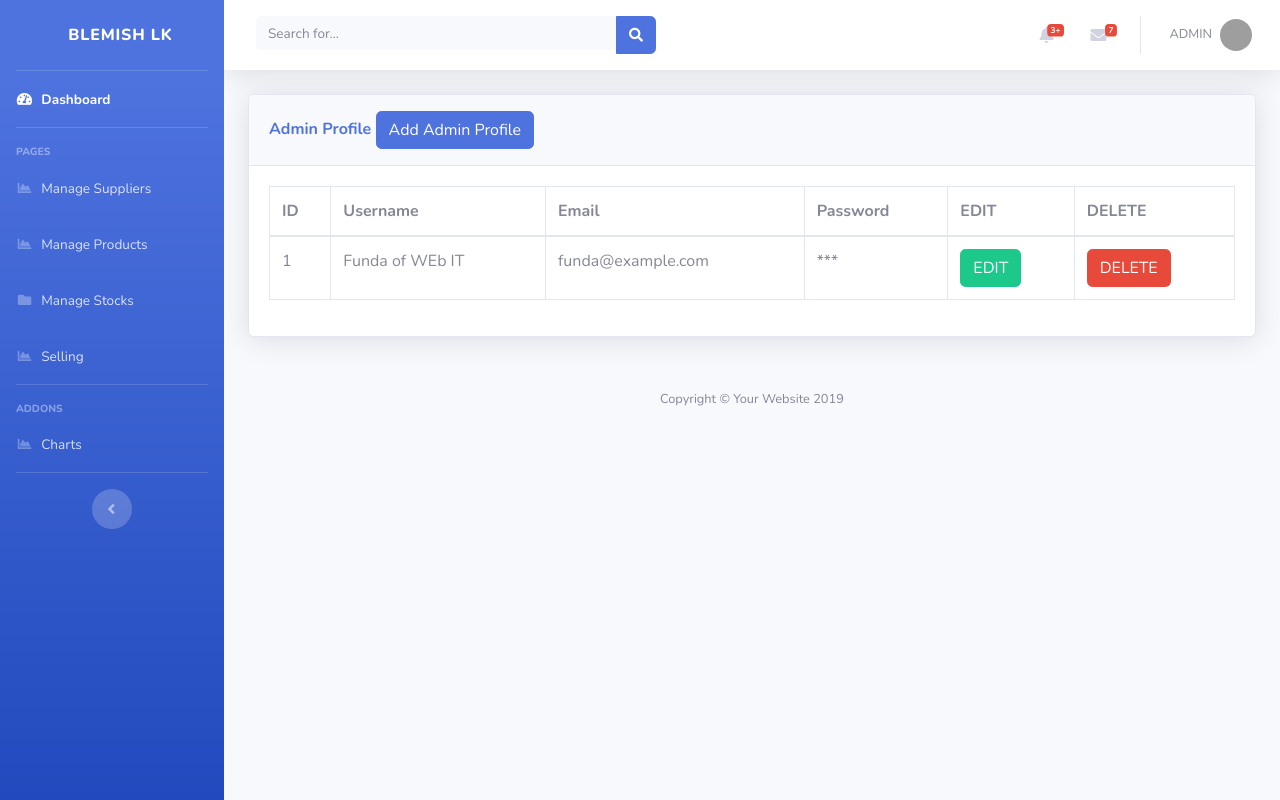
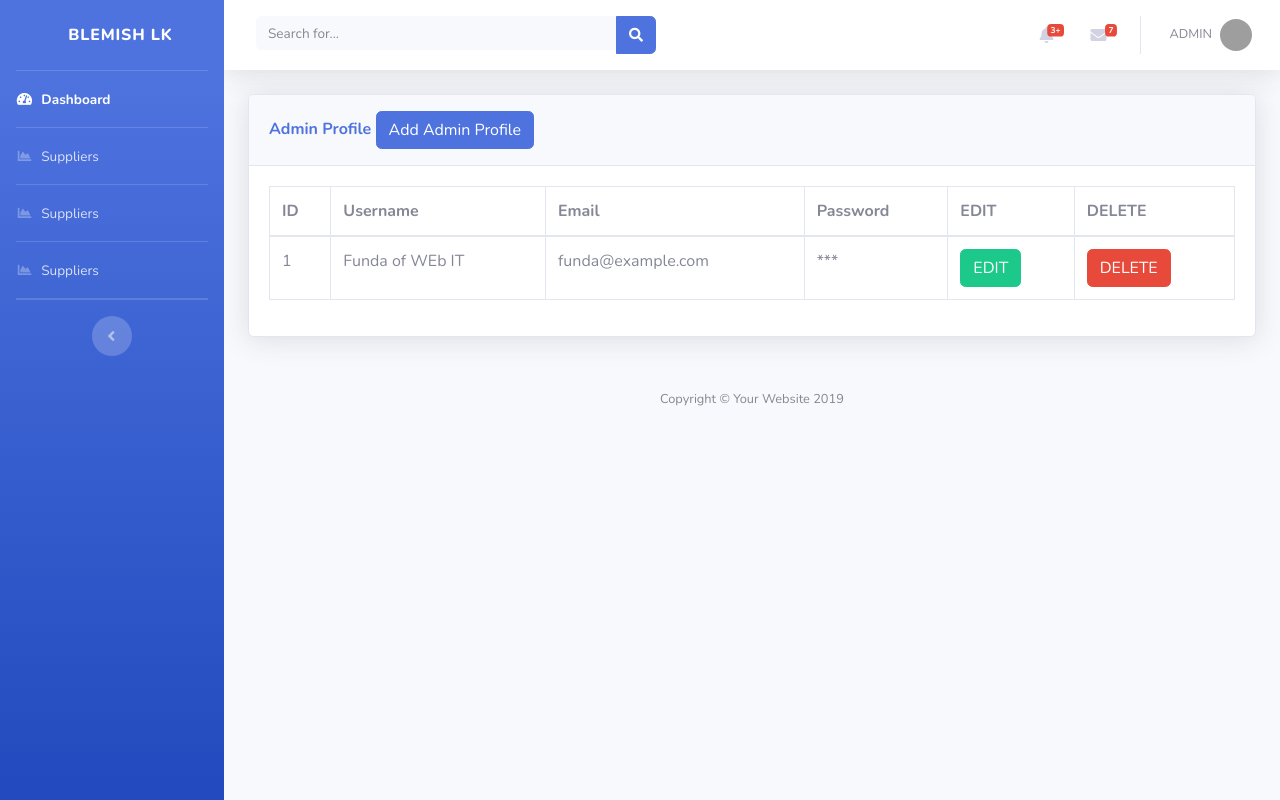
Before and after one commit to psw101/blemish-lk-system, a PHP site: page /register.php in a window 1280 px wide. Run offline with PHP 8.4, Linux system fonts and the light colour scheme; grey boxes are pictures that could not be loaded.

Commit message:
login.php updated

```diff
--- a/includes/navbar.php
+++ b/includes/navbar.php
@@ -19,37 +19,34 @@
     <span>Dashboard</span></a>
 </li>
 
-<!-- Divider -->
-<hr class="sidebar-divider">
-
-<!-- Heading -->
-<div class="sidebar-heading">
-  Pages
-</div>
+<hr class="sidebar-divider my-0">
 
 <li class="nav-item">
   <a class="nav-link" href="supplier.php">
     <i class="fas fa-fw fa-chart-area"></i>
-    <span>Manage Suppliers</span></a>
+    <span>Suppliers</span></a>
 </li>
 
+<hr class="sidebar-divider my-0">
+
 <li class="nav-item">
-  <a class="nav-link" href="register.php">
+  <a class="nav-link" href="index.php">
     <i class="fas fa-fw fa-chart-area"></i>
-    <span>Manage Products</span></a>
+    <span>Suppliers</span></a>
 </li>
 
+<hr class="sidebar-divider my-0">
+
 <li class="nav-item">
-  <a class="nav-link" href="register.php">
-    <i class="fas fa-fw fa-folder"></i>
-    <span>Manage Stocks</span></a>
+  <a class="nav-link" href="index.php">
+    <i class="fas fa-fw fa-chart-area"></i>
+    <span>Suppliers</span></a>
 </li>
 
-<li class="nav-item">
-  <a class="nav-link" href="register.php">
-    <i class="fas fa-fw fa-chart-area"></i>
-    <span>Selling</span></a>
-</li>
+<hr class="sidebar-divider my-0">
+
+
+
 
 <!-- Nav Item - Pages Collapse Menu -->
 <!-- <li class="nav-item">
@@ -68,22 +65,8 @@
 
 
 
-<!-- Divider -->
-<hr class="sidebar-divider">
-
-<!-- Heading -->
-<div class="sidebar-heading">
-  Addons
-</div>
 
 
-
-<!-- Nav Item - Charts -->
-<li class="nav-item">
-  <a class="nav-link" href="charts.html">
-    <i class="fas fa-fw fa-chart-area"></i>
-    <span>Charts</span></a>
-</li>
 
 
 <!-- Divider -->
--- a/login.php
+++ b/login.php
@@ -126,7 +126,7 @@ if ($_SERVER["REQUEST_METHOD"] == "POST") {
                     </div>
 
                     <div class="pt-1 mb-4">
-                      <button class="btn btn-dark btn-lg btn-block" type="submit">Login</button>
+                      <button class="btn btn-primary  btn-block btn-lg px-5" type="submit">Login</button>
                     </div>
 
                     <a class="small text-muted" href="#!">Forgot password?</a>
```
